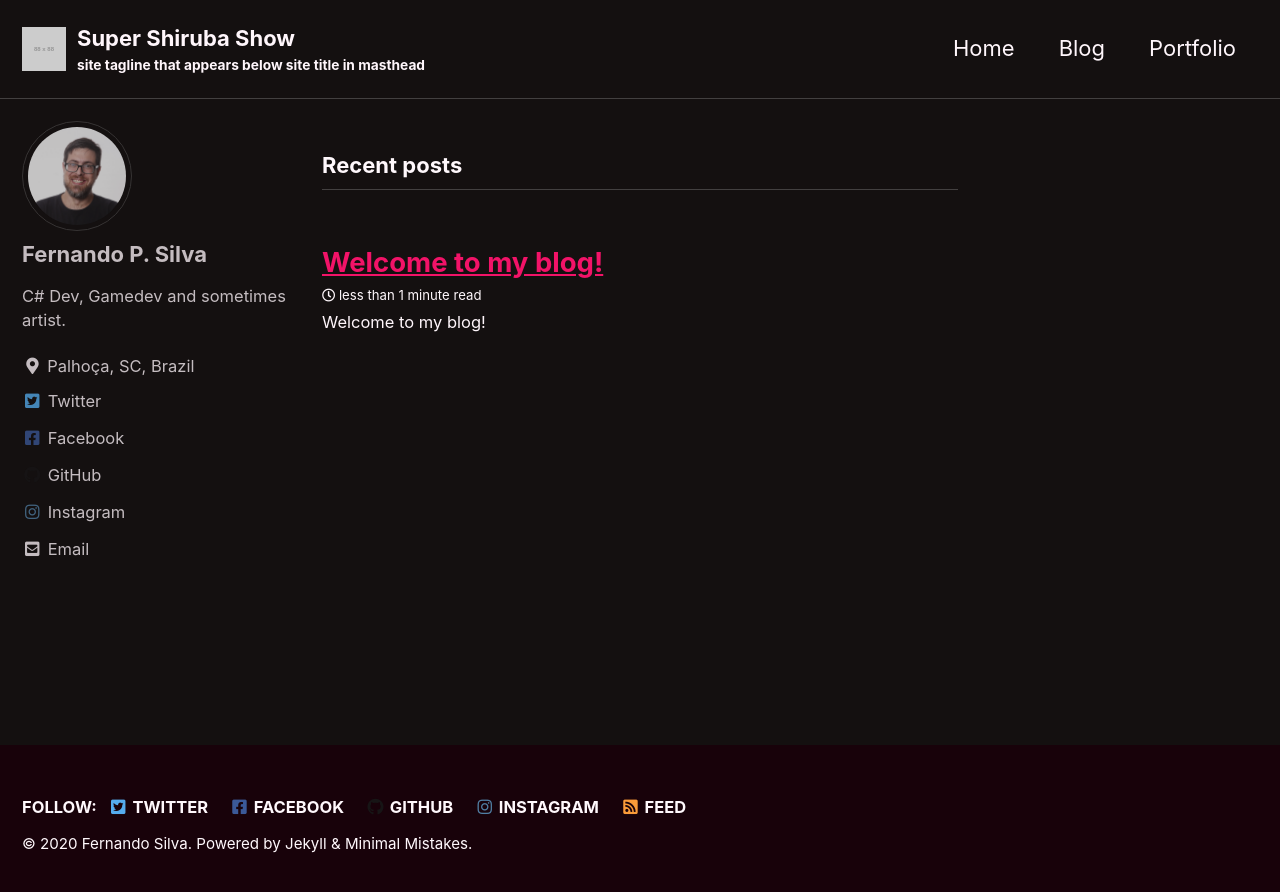
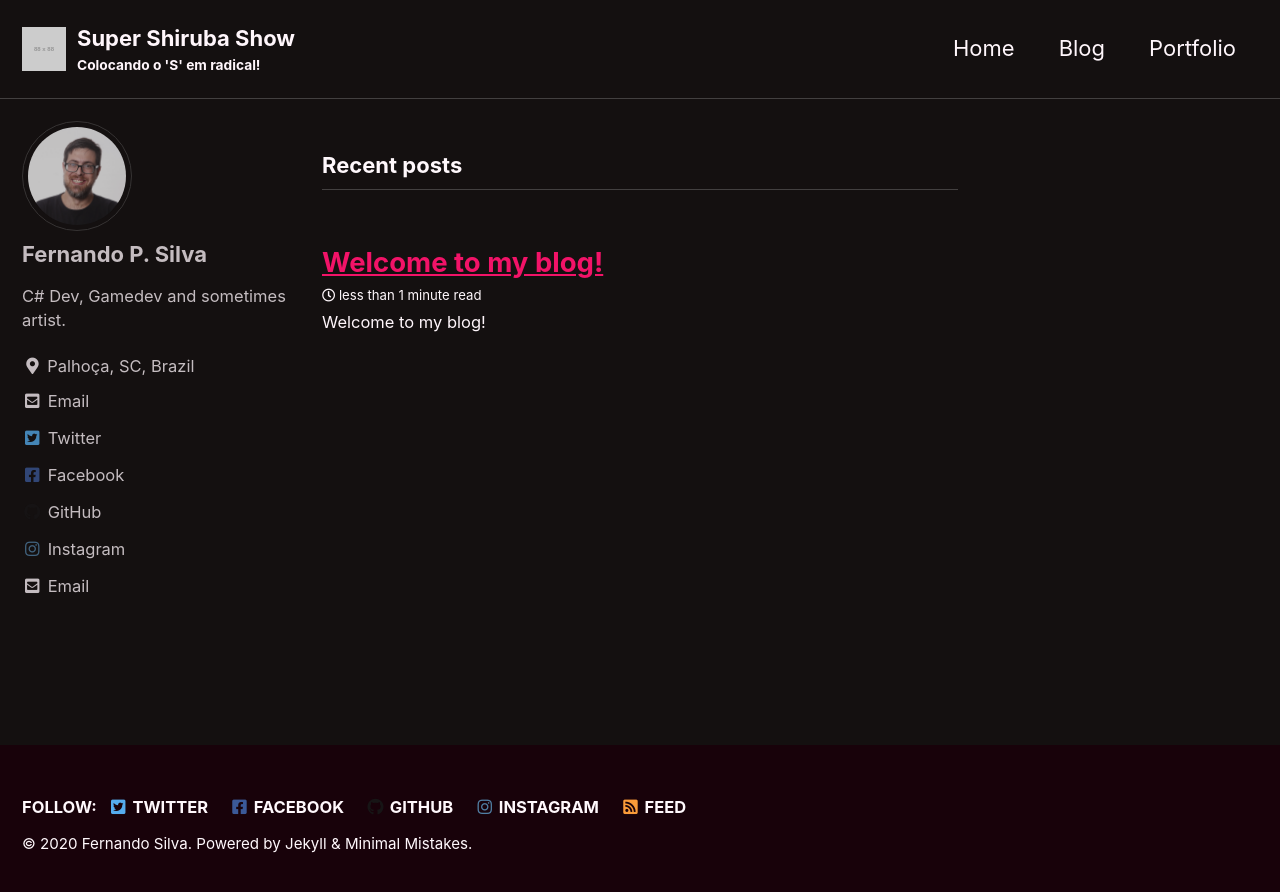
Before and after one commit to fshiruba/ShirubaSite, a Jekyll site: the page built from index.html, in a window 1280 px wide. Shown: the top 892 px of the page. Built offline with Jekyll 4.4.1, drawn with Linux system fonts in a browser that asks for light colours; cached includes are drawn as plain includes; the list of posts is cut into pages by our own code.

Commit message:
Update _config.yml

```diff
--- a/_config.yml
+++ b/_config.yml
@@ -31,9 +31,9 @@
 locale                   : "en-US"
 title                    : "Super Shiruba Show"
 title_separator          : "-"
-subtitle                 : "site tagline that appears below site title in masthead"
+subtitle                 : "Colocando o 'S' em radical!"
 name                     : "Fernando Silva"
-description              : "An amazing website."
+description              : "Fernando Blog and Portfolio"
 url                      : "fshiruba.github.io"
 baseurl                  : "/fshiruba"
 repository               : "fshiruba/fshiruba"
@@ -41,7 +41,7 @@
 logo                     : "https://via.placeholder.com/88x88.png?text=logo" # path of logo image to display in the masthead, e.g. "/assets/images/88x88.png"
 masthead_title           : # overrides the website title displayed in the masthead, use " " for no title
 
-breadcrumbs              : "false" # true, false (default) [dont use!]
+#breadcrumbs              :  # true, false (default) [dont use!]
 words_per_minute         : 200
 comments:
   provider               : # false (default), "disqus", "discourse", "facebook", "staticman", "staticman_v2", "utterances", "custom"
@@ -115,7 +115,7 @@
   links:
     - label: "Email"
       icon: "fas fa-fw fa-envelope-square"
-      # url: "mailto:f.shiruba@gmail.com"
+      url: "mailto:f.shiruba@gmail.com"
 #    - label: "Website"
 #      icon: "fas fa-fw fa-link"
 #      # url: "https://your-website.com"
@@ -144,11 +144,11 @@
     - label: "GitHub"
       icon: "fab fa-fw fa-github"
       url: "https://github.com/fshiruba"
-    - label: "GitLab"
-      icon: "fab fa-fw fa-gitlab"
+      # - label: "GitLab"
+      # icon: "fab fa-fw fa-gitlab"
       # url:
-    - label: "Bitbucket"
-      icon: "fab fa-fw fa-bitbucket"
+      # - label: "Bitbucket"
+      # icon: "fab fa-fw fa-bitbucket"
       # url:
     - label: "Instagram"
       icon: "fab fa-fw fa-instagram"
@@ -223,7 +223,7 @@
 permalink: /:categories/:title/
 paginate: 5 # amount of posts to show
 paginate_path: /page:num/
-timezone: # https://en.wikipedia.org/wiki/List_of_tz_database_time_zones
+timezone: "	America/Sao_Paulo" # https://en.wikipedia.org/wiki/List_of_tz_database_time_zones
 
 
 # Plugins (previously gems:)
```
